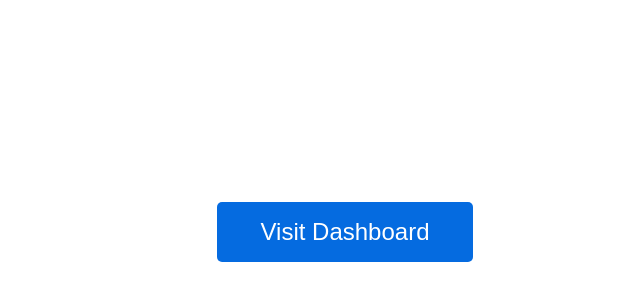
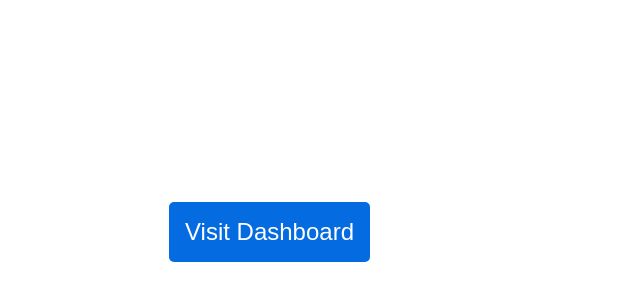
Before and after one commit to KumarAmit-Singh/adminDashboard, a React (Vite) app: page / in a window 1280 px wide. Shown: the part 86-386 px from the top of the page, without its empty margins (391-1031 px from the left). Built offline with nearby package versions, Linux system fonts and the light colour scheme.

Commit message:
add some feature

```diff
--- a/src/styles/app.scss
+++ b/src/styles/app.scss
@@ -230,13 +230,13 @@ button {
 
 // main page button style or dashboard page button style(close)
 .app {
-    margin: 18rem 0 0 38rem;
+    max-width: 22rem;
+    padding: 1rem;
+    margin: 18rem 10rem 0 35rem;
+    border-radius: 0.3125rem;
     color: white;
-    padding: 1rem;
     border: none;
     background-color: rgb(5, 107, 224);
-    width: 20%;
-    border-radius: 0.3125rem;
     font-size: 1.5rem;
     cursor: pointer;
 
```
